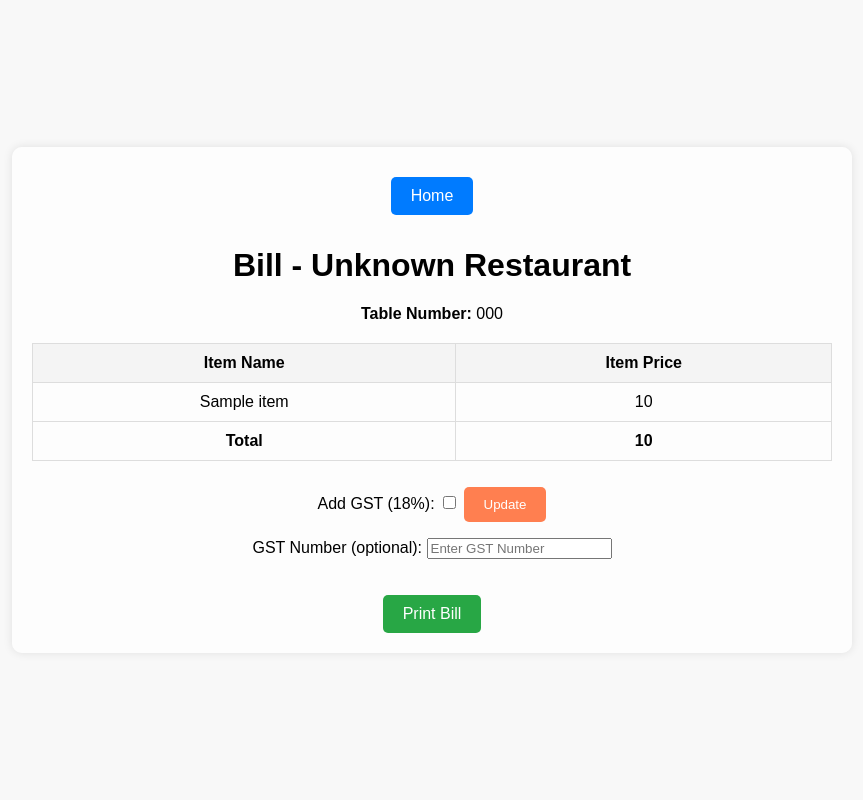
After one commit to asimmandal9547/Resturant, a Flask app: page /view_bill/1 in a window 1280 px wide. The commit adds this page. Shown: the whole page, without its empty margins (208-1071 px from the left). Run offline with Flask 3, Linux system fonts and the light colour scheme; tables that the repository leaves empty or names only in its code hold one stand-in row (values such as "Sample post").

Commit message:
Bill page and Item section added, few page adjustments

```diff
--- a/app.py
+++ b/app.py
@@ -3,6 +3,7 @@ from werkzeug.security import generate_password_hash, check_password_hash
 from flask_mail import Mail, Message
 import mysql.connector
 from mysql.connector import Error
+from decimal import Decimal
 import secrets
 import qrcode
 import io
@@ -244,8 +245,12 @@ def login():
 @app.route('/dashboard')
 def dashboard():
     if 'username' in session:
-        return render_template('dashboard.html')
+        # Get the username from the session
+        username = session['username']
+        # Pass the username to the template
+        return render_template('dashboard.html', username=username)
     return redirect(url_for('home'))
+
 
 @app.route('/generate_qr')
 def generate_qr():
@@ -452,6 +457,7 @@ def add_section():
 
     return redirect(url_for('add_menu'))
 
+
 @app.route('/delete_section/<int:section_id>', methods=['POST'])
 def delete_section(section_id):
     if 'user_id' not in session:
@@ -480,8 +486,6 @@ def delete_section(section_id):
     return redirect(url_for('add_menu'))
 
 
-
-
 @app.route('/remove_menu', methods=['GET', 'POST'])
 def remove_menu():
     if 'user_id' not in session:
@@ -503,7 +507,6 @@ def remove_menu():
     menu_items = [{'id': item[0], 'name': item[1], 'description': item[2], 'image': base64.b64encode(item[3]).decode('utf-8')} for item in menu_items]
 
     return render_template('remove_menu.html', menu_items=menu_items)
-
 
 
 @app.route('/menu/<int:restaurant_id>')
@@ -541,7 +544,6 @@ def view_menu(restaurant_id):
     return render_template('view_menu.html', menu_items=menu_items, sections=sections)
 
 
-
 @app.route('/add_to_cart', methods=['POST'])
 def add_to_cart():
     try:
@@ -556,6 +558,7 @@ def add_to_cart():
         return jsonify({'success': True})
     except Exception as e:
         return jsonify({'error': str(e)}), 400
+
 
 @app.route('/remove_from_cart', methods=['POST'])
 def remove_from_cart():
@@ -702,13 +705,60 @@ def download_order_history():
     return redirect(url_for('home'))
 
 
-@app.route('/clear_orders', methods=['POST'])
-def clear_orders():
-    if 'username' in session:
-        # This function will not delete orders from the database, just clear them from the session
-        session.pop('orders', None)  # Clearing the orders from session if stored there
-        return redirect(url_for('view_orders'))
-    return redirect(url_for('home'))
+@app.route('/view_bill/<int:order_id>', methods=['GET', 'POST'])
+def view_bill(order_id):
+    connection = create_db_connection()
+    cursor = connection.cursor()
 
+    # Fetch all items for the given order_id
+    cursor.execute("""
+    SELECT order_items.item_name, order_items.item_price, orders.table_number
+    FROM orders
+    JOIN order_items ON orders.id = order_items.order_id
+    WHERE orders.id = %s
+    """, (order_id,))
+
+    items = cursor.fetchall()
+
+    if items:
+        # Convert item prices to Decimal
+        items = [(item[0], Decimal(item[1]), item[2]) for item in items]
+
+        # Calculate total price
+        total_price = sum(item[1] for item in items)
+        table_number = items[0][2]
+        gst_included = False
+
+        if request.method == 'POST':
+            gst_included = 'apply_gst' in request.form  # Check if the checkbox is selected
+            if gst_included:
+                # Calculate GST (assuming 18%)
+                gst_amount = total_price * Decimal('0.18')
+                total_price += gst_amount
+
+        # Fetch restaurant name from users table using the session user_id
+        user_id = session.get('user_id')
+        if user_id:
+            cursor.execute("""
+            SELECT restaurant_name
+            FROM users
+            WHERE id = %s
+            """, (user_id,))
+
+            result = cursor.fetchone()
+            restaurant_name = result[0] if result else "Unknown Restaurant"
+        else:
+            restaurant_name = "Unknown Restaurant"
+
+        cursor.close()
+        connection.close()
+
+        return render_template('bill.html', items=items, total_price=total_price,
+                               table_number=table_number, gst_included=gst_included,
+                               restaurant_name=restaurant_name)
+    else:
+        cursor.close()
+        connection.close()
+        return "Order not found", 404
 if __name__ == '__main__':
     app.run(debug=True)
--- a/requirements.txt
+++ b/requirements.txt
@@ -4,3 +4,4 @@ mysql-connector-python
 flask-mail
 qrcode[pil]
 Pillow
+pypi-cdecimal
--- /dev/null
+++ b/templates/bill.html
@@ -0,0 +1,179 @@
+<!DOCTYPE html>
+<html lang="en">
+<head>
+    <meta charset="UTF-8">
+    <meta name="viewport" content="width=device-width, initial-scale=1.0">
+    <title>Bill - {{ restaurant_name }}</title>
+    <link rel="icon" href="{{ url_for('static', filename='Images/favicon.ico') }}" type="image/x-icon">
+    <style>
+        /* General Styles */
+        body {
+            margin: 0;
+            padding: 0;
+            font-family: Arial, sans-serif;
+            background-color: #f8f8f8;
+            display: flex;
+            justify-content: center;
+            align-items: center;
+            height: 100vh;
+        }
+
+        /* Container for the bill */
+        .bill-container {
+            background-color: rgba(255, 255, 255, 0.8);
+            padding: 20px;
+            border-radius: 10px;
+            box-shadow: 0 0 10px rgba(0, 0, 0, 0.1);
+            text-align: center;
+            width: 80%;
+            max-width: 800px;
+        }
+
+        /* Table Styles */
+        table {
+            width: 100%;
+            border-collapse: collapse;
+            margin-top: 20px;
+        }
+
+        th, td {
+            padding: 10px;
+            border: 1px solid #ddd;
+            text-align: center;
+        }
+
+        th {
+            background-color: #f4f4f4;
+        }
+
+        /* Button Styles */
+        button {
+            padding: 10px 20px;
+            margin-top: 10px;
+            border: none;
+            border-radius: 5px;
+            background-color: #ff7f50;
+            color: #fff;
+            cursor: pointer;
+            transition: background-color 0.3s ease;
+        }
+
+        button:hover {
+            background-color: #ff6347;
+        }
+
+        .home-button {
+            background-color: #007bff;
+            color: white;
+            padding: 10px 20px;
+            border: none;
+            border-radius: 5px;
+            cursor: pointer;
+            text-align: center;
+            text-decoration: none;
+            display: inline-block;
+            font-size: 16px;
+            margin: 10px 0;
+            transition: background-color 0.3s ease;
+        }
+
+        .home-button:hover {
+            background-color: #0056b3;
+        }
+
+        /* Print Button */
+        .print-button {
+            background-color: #28a745;
+            color: #fff;
+            padding: 10px 20px;
+            border: none;
+            border-radius: 5px;
+            cursor: pointer;
+            text-align: center;
+            text-decoration: none;
+            display: inline-block;
+            font-size: 16px;
+            margin-top: 20px;
+            transition: background-color 0.3s ease;
+        }
+
+        .print-button:hover {
+            background-color: #218838;
+        }
+
+        /* Print Styles */
+        @media print {
+            .bill-container {
+                width: 100%;
+                box-shadow: none;
+            }
+
+            /* Hide non-printable content */
+            .home-button, .print-button {
+                display: none;
+            }
+
+            /* Ensure the bill container takes up the full page */
+            body {
+                margin: 0;
+                padding: 0;
+                display: block;
+                text-align: center;
+            }
+
+            .bill-container {
+                margin: 0;
+                padding: 20px;
+            }
+        }
+    </style>
+</head>
+<body>
+    <div class="bill-container">
+        <a href="{{ url_for('dashboard') }}" class="home-button">Home</a>
+        <h1>Bill - {{ restaurant_name }}</h1>
+
+        <p><strong>Table Number:</strong> {{ table_number }}</p>
+
+        <!-- Display Items -->
+        <table>
+            <tr>
+                <th>Item Name</th>
+                <th>Item Price</th>
+            </tr>
+            {% for item in items %}
+            <tr>
+                <td>{{ item[0] }}</td>
+                <td>{{ item[1] }}</td>
+            </tr>
+            {% endfor %}
+            <tr>
+                <td><strong>Total</strong></td>
+                <td><strong>{{ total_price }}</strong></td>
+            </tr>
+        </table>
+
+        <!-- GST Number Section -->
+        <div class="gst-section">
+            <form method="post">
+                <p>
+                    {% if gst_included %}
+                        GST Included (18%)
+                    {% else %}
+                        <label for="apply_gst">Add GST (18%): </label>
+                        <input type="checkbox" name="apply_gst" id="apply_gst">
+                        <button type="submit">Update</button>
+                    {% endif %}
+                </p>
+                <p>
+                    <label for="gst-number">GST Number (optional):</label>
+                    <input type="text" id="gst-number" name="gst-number" placeholder="Enter GST Number">
+                </p>
+            </form>
+        </div>
+
+        <!-- Print Button -->
+        <button class="print-button" onclick="window.print()">Print Bill</button>
+    </div>
+</body>
+</html>
--- a/templates/index.html
+++ b/templates/index.html
@@ -27,8 +27,8 @@
             <a href="https://www.linkedin.com/in/yourprofile" target="_blank">
                 <img src="{{ url_for('static', filename='social_media_icons/linkedin-icon.png') }}" alt="LinkedIn">
             </a>
-        <p>Contact Us: <a href="mailto:contact@yourdomain.com">contact@managemyrestaurant.com</a></p>
-        <p>© 2024 managemyrestaurant. All Rights Reserved</a></p>
+        <p>Contact Us:<a href="mailto:managemyrestauraw@gmail.com">managemyrestauraw@gmail.com</a></p>
+        <p>© 2024 ManageMyRestaurant. All Rights Reserved</a></p>
         </div>
 </body>
 </html>
--- a/templates/verify_otp.html
+++ b/templates/verify_otp.html
@@ -33,7 +33,7 @@
             margin-bottom: 20px;
         }
         .otp-form input {
-            width: 100%;
+            width: 90%;
             padding: 10px;
             margin: 10px 0;
             border: 1px solid #ccc;
```
Also changed, not shown: templates/add_menu.html (+19 -0 lines), templates/dashboard.html (+40 -13 lines), templates/edit_view.html (+31 -4 lines), templates/remove_menu.html (+20 -0 lines), templates/view_orders.html (+26 -0 lines).
